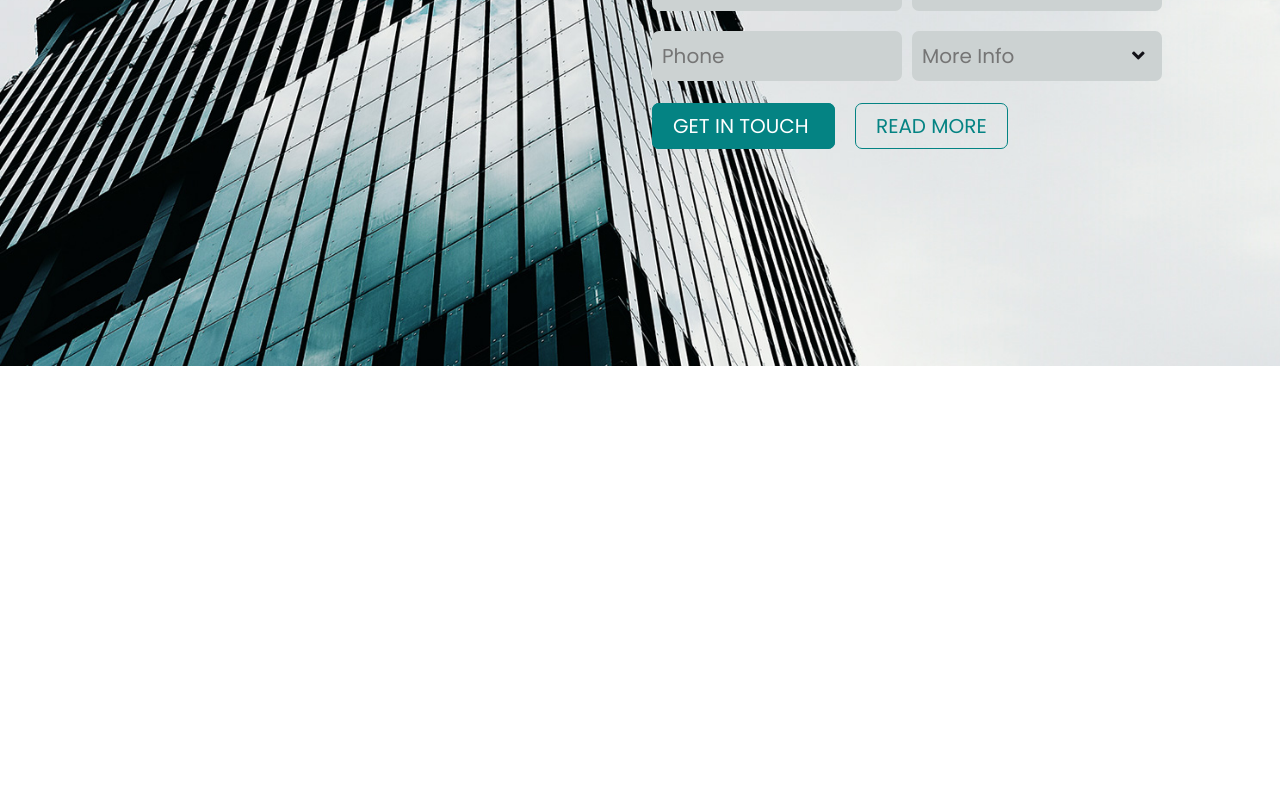
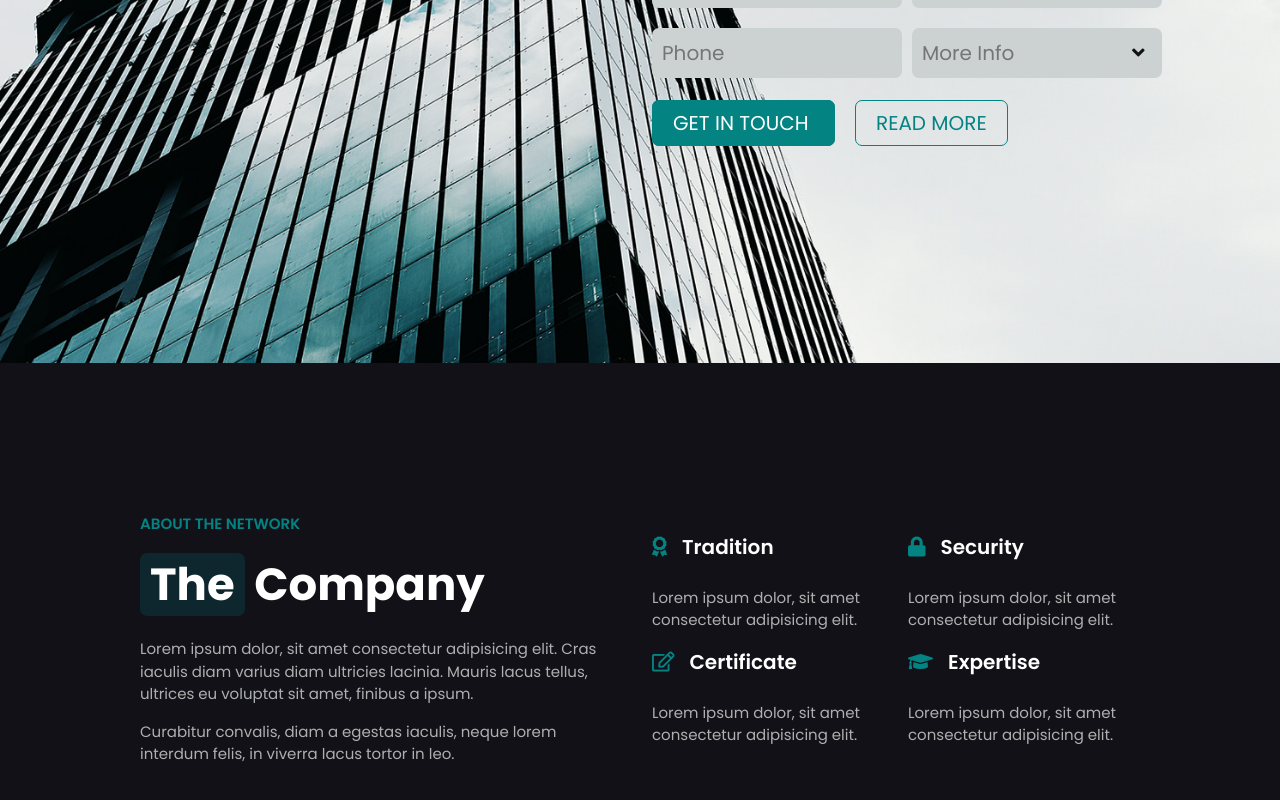
Before and after one commit to lorenzotaccetti/proj-html-vuejs, a Vue app: page / in a window 1280 px wide. Shown: the part 594-1394 px from the top of the page. Before the commit the page ends 960 px from the top, so only its background shows below. Built offline with nearby package versions, Linux system fonts and the light colour scheme.

Commit message:
completata la prima parte del main riguardo la compagnia

```diff
--- a/src/components/BottomHeader.vue
+++ b/src/components/BottomHeader.vue
@@ -75,10 +75,6 @@ import Jumbotron from './Jumbotron.vue'
                 margin-left: 35px;
                 color: $secondaryFontColor;
                 cursor: pointer;
-
-                &:hover{
-                    text-decoration: underline;
-                }
             }
 
             .m_button{
--- /dev/null
+++ b/src/components/Company.vue
@@ -0,0 +1,106 @@
+<template>
+    <div class="company">
+        <div class="container">
+            <div class="row align-items-center">
+                <div class="col-6">
+                    <div class="intestazione">
+                        About the network
+                    </div>
+                    <div class="company-title main-area-title">
+                        <span class="dettaglio main-area-title-detail">The</span>
+                        Company
+                    </div>
+                    <div class="company-text">
+                        Lorem ipsum dolor, sit amet consectetur adipisicing elit. Cras iaculis diam varius diam ultricies lacinia. Mauris lacus tellus, ultrices eu voluptat sit amet, finibus a ipsum.
+                    </div>
+                    <div class="company-text">
+                        Curabitur convalis, diam a egestas iaculis, neque lorem interdum felis, in viverra lacus tortor in leo.
+                    </div>
+                </div>
+                <div class="col-6">
+                    <div class="row">
+                        <div class="col-6">
+                            <div class="titolino">
+                                <i class="fas fa-award"></i>
+                                <span>Tradition</span>
+                            </div>
+                            <div class="company-text">
+                                Lorem ipsum dolor, sit amet consectetur adipisicing elit.
+                            </div>
+                        </div>
+                        <div class="col-6">
+                            <div class="titolino">
+                                <i class="fas fa-lock"></i>
+                                <span>Security</span>
+                            </div>
+                            <div class="company-text">
+                                Lorem ipsum dolor, sit amet consectetur adipisicing elit.
+                            </div>
+                        </div>
+                        <div class="col-6">
+                            <div class="titolino">
+                                <i class="far fa-edit"></i>
+                                <span>Certificate</span>
+                            </div>
+                            <div class="company-text">
+                                Lorem ipsum dolor, sit amet consectetur adipisicing elit.
+                            </div>
+                        </div>
+                        <div class="col-6">
+                            <div class="titolino">
+                                <i class="fas fa-graduation-cap"></i>
+                                <span>Expertise</span>
+                            </div>
+                            <div class="company-text">
+                                Lorem ipsum dolor, sit amet consectetur adipisicing elit.
+                            </div>
+                        </div>
+                    </div>
+                </div>
+            </div>
+        </div>
+    </div>
+</template>
+
+<script>
+    export default {
+        name: 'Company'
+    }
+</script>
+
+<style lang="scss" scoped>
+@import '../style/generals.scss';
+@import '../style/variables.scss';
+
+.company{
+    background-color: $mainFontColor;
+    padding: 150px 0;
+
+    .company-title{
+        color: white;
+
+        .dettaglio{
+            background-color: #0e262d;
+        }
+    }
+
+    .company-text{
+        color: $lightFontColor;
+        font-size: $textFontSize;
+        margin-bottom: 15px;
+        padding: 0 15px 0 0;
+    }
+
+    .titolino{
+        font-size: $headingSize;
+        color: white;
+        font-weight: 600;
+        margin-bottom: 25px;
+
+        i{
+            color: $buttonIconColor;
+            margin-right: 15px;
+        }
+    }
+}
+</style>
--- a/src/components/Jumbotron.vue
+++ b/src/components/Jumbotron.vue
@@ -4,7 +4,7 @@
             <div class="row">
                 <div class="col-6 offset-6">
                     <div>
-                        <div class="fusion">
+                        <div class="intestazione">
                             Fusion & acquisitions
                         </div>
                         <h1>
@@ -45,18 +45,12 @@
 .jumbotron{
     padding: 200px 0;
 
-    .fusion{
-        color: $buttonIconColor;
-        text-transform: uppercase;
-        margin-bottom: 10px;
-        font-size: 20px;
-    }
-
     h1{
         color: $mainFontColor;
         font-size: 70px;
         font-weight: 700;
         margin-bottom: 20px;
+        text-transform: capitalize;
     }
 
     .form-type{
--- a/src/components/Main.vue
+++ b/src/components/Main.vue
@@ -1,6 +1,7 @@
 <template>
     <div>
         <!-- Company Area -->
+        <Company />
         <!-- End Company Area -->
 
         <!-- Services Area -->
@@ -21,11 +22,11 @@
 </template>
 
 <script>
-// import Jumbotron from './Jumbotron.vue'
+import Company from './Company.vue'
     export default {
         name: 'Main',
         components: {
-            // Jumbotron
+            Company
         }
     }
 </script>
--- a/src/style/generals.scss
+++ b/src/style/generals.scss
@@ -33,3 +33,22 @@ body{
     border-top-left-radius: 22px;
     border-bottom-left-radius: 22px;
 }
+
+.intestazione{
+    font-size: 15px;
+    font-weight: 600;
+    color: #048383;
+    text-transform: uppercase;
+    margin-bottom: 15px;
+}
+
+.main-area-title{
+    font-size: $areaTitleSize;
+    font-weight: 700;
+    margin-bottom: 20px;
+}
+
+.main-area-title-detail{
+    padding: 0px 10px;
+    border-radius: 7px;
+}
--- a/src/style/variables.scss
+++ b/src/style/variables.scss
@@ -6,6 +6,6 @@ $lightFontColor: #aeb0b0;
 $decorationColor: #45bbbc;
 
 // Font
-$areaTitleSize: 30px;
+$areaTitleSize: 45px;
 $textFontSize: 15px;
 $headingSize: 20px;
```
